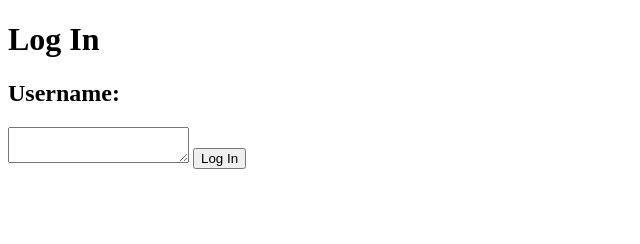
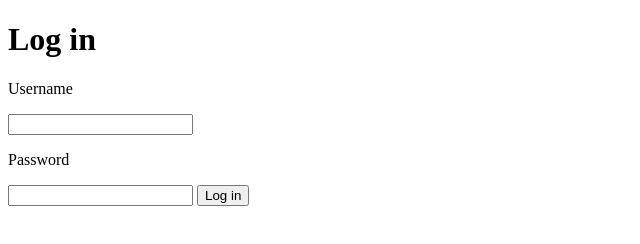
Before and after one commit to Timothy-Hagler/Patient-Info-Management, a website with bundled scripts: page Log-In.html in a window 1280 px wide. Shown: the whole page, without its empty margins (0-640 px from the left). Built offline with nearby package versions, Linux system fonts and the light colour scheme.

Commit message:
Created log in page.
Created a basic log in page with HTML. No CSS for now.

```diff
--- a/Log-In.html
+++ b/Log-In.html
@@ -5,18 +5,23 @@
     <meta charset="UTF-8">
     <meta http-equiv="X-UA-Compatible" content="IE=edge">
     <meta name="viewport" content="width=device-width, initial-scale=1.0">
-    <title> iCARE Patient Care System </title>
+    <title> Patient Information Management System </title>
     <link hrel="Patient_Care_CSS.css" rel="stylesheet" type="text/css">
     <script src="Patient_Care.jsx" defer></script>
 </head>
 
 <body>
-    <h1>Log In</h1>
-    <div class="credentials">
-        <h2>Username: </h2>
-        <textarea class="username">
-        </textarea>
-        <button class="btn">Log In</button>
+    <div class = "credentials">
+        <h1>Log in</h1>
+        <form>
+            <label for = "username"><p>Username</p></label>
+            <input type = "text" required />
+
+            <label for = "password"><p>Password</p></label>
+            <input type = "password" required />
+
+            <button type = "submit">Log in</button>
+        </form>
     </div>
 </body>
 
--- a/package.json
+++ b/package.json
@@ -1,5 +1,3 @@
 {
   "dependencies": {
-    "mysql": "^2.18.1"
-  }
-}
+    "mysql": "^2.18.1"}}
```
